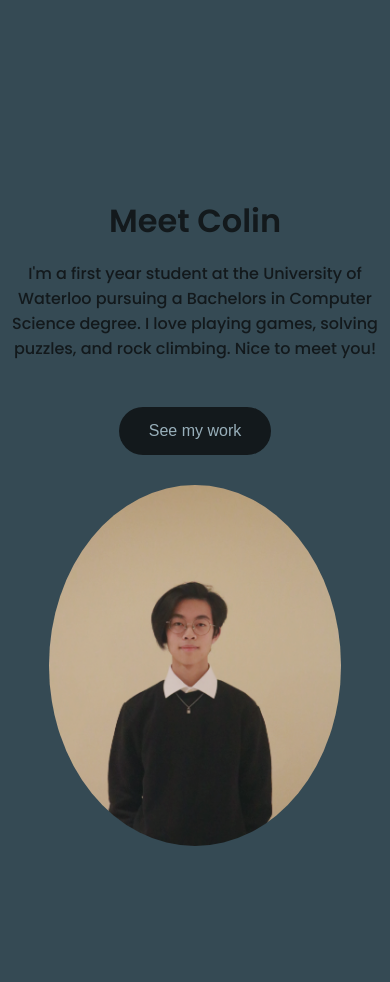
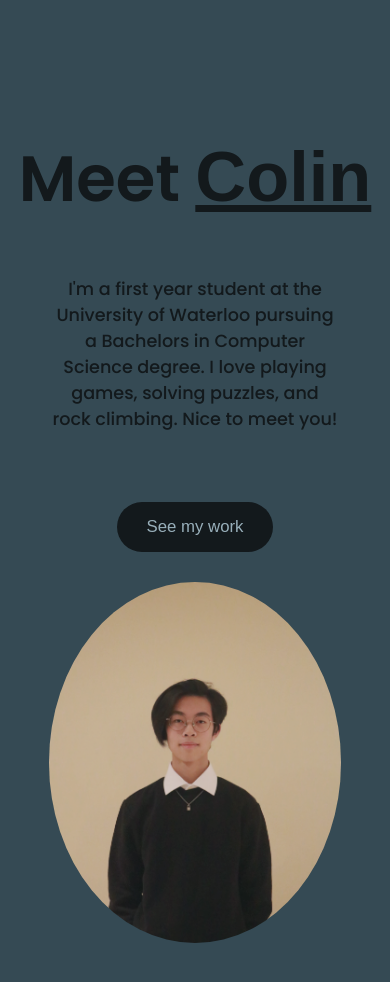
Before and after one commit to skjdfhkskjds/personal-website, a plain HTML site: page index.html in a window 390 px wide. Shown: the part 880-1862 px from the top of the page. Drawn offline with Linux system fonts and the light colour scheme.

Commit message:
Updated Index, Added Resume

```diff
--- a/css/style.css
+++ b/css/style.css
@@ -28,6 +28,7 @@
     text-align: center;
     justify-content: center;
     background: var(--bg-color);
+    z-index: 100000;
 }
 
 .landingPage h1 {
@@ -108,26 +109,16 @@ body{
     margin: 0;
     padding: 0;
 }
-.about
-{
+.about {
     position: relative;
     width: 100%;
+    min-height: 100vh;
     display: flex;
+    padding-top: 0;
     justify-content: center;
     align-items: center;
     background: var(--bg-dark-shade);
-    padding-block: min(24.5vh, 19rem);
-}
-
-.about .button {
-    position: relative;
-    display: inline-block;
-    margin-top: 30px;
-    padding: 15px 30px;
-    border-radius: 30px;
-    background: var(--bg-color);
-    color: var(--bg-lighter-shade);
-    text-decoration: none;
+    padding-block: min(13.5vh, 13rem);
 }
 
 .about .profile {
@@ -142,8 +133,7 @@ body{
     background: var(--bg-dark-shade);
 }
 
-.about .contentBx
-{
+.about .contentBx {
     max-width: 50%;
     width: 50%;
     text-align: end;
@@ -151,29 +141,44 @@ body{
     background: var(--bg-dark-shade);
 }
 
-.about .titleText
-{
+.about .titleText {
     font-family: 'Poppins', sans-serif;
     font-weight: 600;
     color: var(--bg-color);
-    font-size: 2em;
+    font-size: 4em;
     margin-bottom: 10px;
     background: var(--bg-dark-shade);
 }
 
-.about .text
-{
+.about .titleText a {
+    font-size: 1.1em;
+    background: none;
+    color: var(--bg-color);
+}
+
+.about .text {
     font-family: 'Poppins', sans-serif;
     color: var(--bg-color);
-    font-size: 1em;
-    margin-left: 300px;
+    font-size: 1.1em;
+    margin-left: 260px;
     background: var(--bg-dark-shade);
     word-wrap: break-word;
     font-weight: 500;
 }
 
-.about .imageBox
-{
+.about .button {
+    position: relative;
+    display: inline-block;
+    margin-top: 20px;
+    padding: 15px 30px;
+    border-radius: 30px;
+    background: var(--bg-color);
+    font-size: 1.05em;
+    color: var(--bg-lighter-shade);
+    text-decoration: none;
+}
+
+.about .imageBox {
     position: relative;
     min-width: 50%;
     width: 50%;
@@ -208,13 +213,14 @@ body{
 }
 
 .project-cards {
-    padding: min(20vw, 20rem);
+    padding: min(20vw, 18rem);
     position: relative;
     justify-content: center;
     display: grid;
     padding-block: min(5vh, 10rem);
     justify-items: center;
-    grid-template-columns: repeat(auto-fill, minmax(15rem, 1fr));
+    /* grid-template-columns: repeat(auto-fill, minmax(15rem, 1fr)); */
+    grid-template-columns: repeat(auto-fit, minmax(min(100%/2, max(60px, 100%/5)), 1fr));
     gap: 1.9rem;
 }
 
@@ -355,6 +361,35 @@ strong {
     }
 }
 
+@media (max-width: 1300px) {
+    .project-cards {
+        grid-template-columns: repeat(auto-fill, minmax(15rem, 1fr));
+    }
+}
+
+@media (max-width: 1100px) {
+    .about {
+        flex-direction: column;
+    }
+    .about .contentBx,
+    .about .imageBox {
+        min-width: 100%;
+        width: fit-content;
+        text-align: center;
+        padding-right: 0px;
+    }
+    .about .text {
+        justify-content: center;
+        text-align: center;
+        margin: 70px;
+    }
+    .profile {
+        margin-top: 80px;
+        max-height: 600px;
+        max-width: 600px;
+    }
+}
+
 @media (max-width: 700px) {
     .about
     {
@@ -372,7 +407,7 @@ strong {
     .about .text {
         justify-content: center;
         text-align: center;
-        margin-left: 0;
+        margin: 50px;
     }
     .profile {
         max-height: 500px;
@@ -382,28 +417,8 @@ strong {
     {
         margin-bottom: 30px;
     }
-}
-
-@media screen and (max-width: 1100px) {
-    .about {
-        flex-direction: column;
-    }
-    .about .contentBx,
-    .about .imageBox {
-        min-width: 100%;
-        width: fit-content;
-        text-align: center;
-        padding-right: 0px;
-    }
-    .about .text {
-        justify-content: center;
-        text-align: center;
-        margin-left: 0;
-    }
-    .profile {
-        margin-top: 80px;
-        max-height: 600px;
-        max-width: 600px;
+    .copyrightText {
+        margin: 10px;
     }
 }
 
@@ -429,6 +444,7 @@ strong {
     .about {
         flex-direction: column;
         justify-content: center;
+        margin: 0;
     }
     .about .contentBx,
     .about .imageBox {
@@ -437,22 +453,6 @@ strong {
         text-align: center;
         justify-content: center;
     }
-    .about .imageBox {
-        width: 95%;
-        max-width: 40%;
-        height: fit-content;
-    }
-
-    .about .contentBx,
-    .about .imageBox
-    {
-        display: block;
-        min-width: 100%;
-        width: fit-content;
-        text-align: center;
-        padding-right: 0px;
-        align-items: center;
-    }
     .profile{
         max-height: 300px;
         margin: auto;
--- a/index.html
+++ b/index.html
@@ -1,5 +1,6 @@
 <!DOCTYPE html>
 <html lang="en">
+
 <head>
     <meta charset="UTF-8">
     <meta http-equiv="X-UA-Compatible" content="IE=edge">
@@ -7,11 +8,12 @@
     <title>Personal Website</title>
     <link rel="stylesheet" href="css/style.css">
 </head>
+
 <body>
     <section class="landingPage">
         <div>
             <h1 class="title" id="openingLine">> Hello, my name is Colin.</h1>
-            <a href="#about"class="explore">Explore</a>
+            <a href="#about" class="explore">Explore</a>
 
             <script>
                 var mediaSize = window.matchMedia("(max-width: 425px)")
@@ -23,8 +25,9 @@
     </section>
     <section class="about" id="about">
         <div class="contentBx">
-            <h2 class="titleText">Meet Colin</h2>
-            <p class="text">I'm a first year student at the University of Waterloo pursuing a Bachelors in Computer Science degree. I love playing games, solving puzzles, and rock climbing. Nice to meet you!</p>
+            <h2 class="titleText">Meet <a href="Colin_Chu_Résumé.pdf" target="_blank">Colin</a></h2>
+            <p class="text">I'm a first year student at the University of Waterloo pursuing a Bachelors in Computer
+                Science degree. I love playing games, solving puzzles, and rock climbing. Nice to meet you!</p>
             <a href="#projects" class="button">See my work</a>
         </div>
         <div class="imageBox">
@@ -38,55 +41,74 @@
             <div class="card" style="background-image: url(images/lungCT.jpeg);">
                 <div class="card-content">
                     <h2 class="card-title">Covid-19 Detection</h2>
-                    <p class="card-body">Leveraged a <strong>CNN</strong> and the pre-trained <strong>MobileNetV2</strong> model to analyze and detect Covid-19 cases from CT scans of lungs with an accuracy of 85%.</p>
-                    <a href="https://github.com/skjdfhkskjds/machine-learning-projects/tree/main/covid-19-ct-scan-classifier" class="card-button" target="_blank"><strong>Learn More</strong></a>
+                    <p class="card-body">Leveraged a <strong>CNN</strong> and the pre-trained
+                        <strong>MobileNetV2</strong> model to analyze and detect Covid-19 cases from CT scans of lungs
+                        with an accuracy of 85%.</p>
+                    <a href="https://github.com/skjdfhkskjds/machine-learning-projects/tree/main/covid-19-ct-scan-classifier"
+                        class="card-button" target="_blank"><strong>Learn More</strong></a>
                 </div>
             </div>
 
             <div class="card" style="background-image: url(images/basilisk.png);">
                 <div class="card-content">
                     <h2 class="card-title">Roko's Basilisk NFT</h2>
-                    <p class="card-body">8,888 <strong>ERC721</strong> tokens developed in <strong>Solidity</strong>. Implemented with a <strong>proxy contract</strong> for upgradeablility in future implementations.</p>
-                    <a href="#" class="card-button" target="_blank"><strong>Learn More</strong></a>
+                    <p class="card-body">8,888 <strong>ERC721</strong> tokens developed in <strong>Solidity</strong>.
+                        Implemented with a <strong>proxy contract</strong> for upgradeablility in future
+                        implementations.</p>
+                    <a href="https://github.com/skjdfhkskjds/cult-of-the-basilisk-nft" class="card-button" target="_blank"><strong>Learn More</strong></a>
                 </div>
             </div>
 
             <div class="card" style="background-image: url(images/bot.jpeg);">
                 <div class="card-content">
                     <h2 class="card-title">Discord Stocks Bot</h2>
-                    <p class="card-body">A discord bot written in <strong>Python</strong> accessing the <strong>YFinance API</strong> to monitor stock prices and maintain a username unique portfolio in a <strong>MySQL</strong> database.</p>
-                    <a href="https://github.com/skjdfhkskjds/discord-bots/tree/main/stock-portfolio-bot" class="card-button" target="_blank"><strong>Learn More</strong></a>
+                    <p class="card-body">A discord bot written in <strong>Python</strong> accessing the <strong>YFinance
+                            API</strong> to monitor stock prices and maintain a username unique portfolio in a
+                        <strong>MySQL</strong> database.</p>
+                    <a href="https://github.com/skjdfhkskjds/discord-bots/tree/main/stock-portfolio-bot"
+                        class="card-button" target="_blank"><strong>Learn More</strong></a>
                 </div>
             </div>
 
             <div class="card" style="background-image: url(images/blockChain.jpeg);">
                 <div class="card-content">
                     <h2 class="card-title">Blockchain</h2>
-                    <p class="card-body">A miniature blockchain written in <strong>Javascript</strong> complete with <strong>transactional</strong> and security functionalities, including <strong>mining</strong> possibilities.</p>
-                    <a href="https://github.com/skjdfhkskjds/basic-blockchain" class="card-button" target="_blank"><strong>Learn More</strong></a>
+                    <p class="card-body">A miniature blockchain written in <strong>Javascript</strong> complete with
+                        <strong>transactional</strong> and security functionalities, including <strong>mining</strong>
+                        possibilities.</p>
+                    <a href="https://github.com/skjdfhkskjds/basic-blockchain" class="card-button"
+                        target="_blank"><strong>Learn More</strong></a>
                 </div>
             </div>
 
             <div class="card" style="background-image: url(images/chessBoard.jpeg);">
                 <div class="card-content">
                     <h2 class="card-title">Chess Engine</h2>
-                    <p class="card-body">A chess engine written in <strong>Java</strong> made with the <strong>Alpha-Beta pruning</strong> and <strong>Minimax</strong> algorithm on a custom developed chess interface.</p>
-                    <a href="https://github.com/skjdfhkskjds/Java-Chess" class="card-button" target="_blank"><strong>Learn More</strong></a>
+                    <p class="card-body">A chess engine written in <strong>Java</strong> made with the
+                        <strong>Alpha-Beta pruning</strong> and <strong>Minimax</strong> algorithm on a custom developed
+                        chess interface.</p>
+                    <a href="https://github.com/skjdfhkskjds/Java-Chess" class="card-button"
+                        target="_blank"><strong>Learn More</strong></a>
                 </div>
             </div>
 
             <div class="card" style="background-image: url(images/stopSign.png);">
                 <div class="card-content">
                     <h2 class="card-title">Traffic Sign Classifier</h2>
-                    <p class="card-body">A computer vision model made with a <strong>convolutional neural network</strong> in <strong>Tensorflow</strong> and <strong>Scikit-learn</strong> to recognize any of 47 different traffic signs.</p>
-                    <a href="https://github.com/skjdfhkskjds/machine-learning-projects/tree/main/traffic_sign_classifier" class="card-button" target="_blank"><strong>Learn More</strong></a>
+                    <p class="card-body">A computer vision model made with a <strong>convolutional neural
+                            network</strong> in <strong>Tensorflow</strong> and <strong>Scikit-learn</strong> to
+                        recognize any of 47 different traffic signs.</p>
+                    <a href="https://github.com/skjdfhkskjds/machine-learning-projects/tree/main/traffic_sign_classifier"
+                        class="card-button" target="_blank"><strong>Learn More</strong></a>
                 </div>
             </div>
 
             <div class="card" style="background-image: url(images/trivia.jpeg);">
                 <div class="card-content">
                     <h2 class="card-title">Trivia Discord Bot</h2>
-                    <p class="card-body">Leveraged the <strong>Discord</strong> and <strong>Trivia APIs</strong> in <strong>Python</strong> to develop a bot to ask trivia questions with a user score saving functionality.</p>
+                    <p class="card-body">Leveraged the <strong>Discord</strong> and <strong>Trivia APIs</strong> in
+                        <strong>Python</strong> to develop a bot to ask trivia questions with a user score saving
+                        functionality.</p>
                     <a href="#" class="card-button" target="_blank"><strong>Learn More</strong></a>
                 </div>
             </div>
@@ -94,40 +116,50 @@
             <div class="card" style="background-image: url(images/catanddog.jpg);">
                 <div class="card-content">
                     <h2 class="card-title">Cats or Dogs</h2>
-                    <p class="card-body">Developed a cat versus dog picture classifier with a <strong>CNN</strong> in Tensorflow. The model succeeded on testing data with an accuracy of 96%.</p>
-                    <a href="https://github.com/skjdfhkskjds/machine-learning-projects/tree/main/cat_vs_dog_classifier" class="card-button" target="_blank"><strong>Learn More</strong></a>
+                    <p class="card-body">Developed a cat versus dog picture classifier with a <strong>CNN</strong> in
+                        Tensorflow. The model succeeded on testing data with an accuracy of 96%.</p>
+                    <a href="https://github.com/skjdfhkskjds/machine-learning-projects/tree/main/cat_vs_dog_classifier"
+                        class="card-button" target="_blank"><strong>Learn More</strong></a>
                 </div>
             </div>
 
             <div class="card" style="background-image: url(images/phoneDiscord.jpeg);">
                 <div class="card-content">
                     <h2 class="card-title">The Rock Bot</h2>
-                    <p class="card-body">A discord bot written in <strong>Python</strong> which prints a picture of The Rock in response to the keyword "rock" and calculates points per invocation.</p>
-                    <a href="https://github.com/skjdfhkskjds/discord-bots/tree/main/the-rock-bot" class="card-button" target="_blank"><strong>Learn More</strong></a>
+                    <p class="card-body">A discord bot written in <strong>Python</strong> which prints a picture of The
+                        Rock in response to the keyword "rock" and calculates points per invocation.</p>
+                    <a href="https://github.com/skjdfhkskjds/discord-bots/tree/main/the-rock-bot" class="card-button"
+                        target="_blank"><strong>Learn More</strong></a>
                 </div>
             </div>
 
             <div class="card" style="background-image: url(images/healthCosts.jpg);">
                 <div class="card-content">
                     <h2 class="card-title">Costs Predictor</h2>
-                    <p class="card-body">Used a <strong>linear regression</strong> model to predict the cost of health care based on a variety of input features with a mean absolute error of 2200$.</p>
-                    <a href="https://github.com/skjdfhkskjds/machine-learning-projects/blob/main/health_costs_regression.py" class="card-button" target="_blank"><strong>Learn More</strong></a>
+                    <p class="card-body">Used a <strong>linear regression</strong> model to predict the cost of health
+                        care based on a variety of input features with a mean absolute error of 2200$.</p>
+                    <a href="https://github.com/skjdfhkskjds/machine-learning-projects/blob/main/health_costs_regression.py"
+                        class="card-button" target="_blank"><strong>Learn More</strong></a>
                 </div>
             </div>
 
             <div class="card" style="background-image: url(images/heartFailure.jpg);">
                 <div class="card-content">
                     <h2 class="card-title">Heart Failure Model</h2>
-                    <p class="card-body">Implemented a <strong>NN</strong> to detect heart disease in patients based on basic input features and <strong>K-means</strong> clusters with an accuracy of 85%.</p>
-                    <a href="https://github.com/skjdfhkskjds/machine-learning-projects/tree/main/heart-failure-detection" class="card-button" target="_blank"><strong>Learn More</strong></a>
+                    <p class="card-body">Implemented a <strong>NN</strong> to detect heart disease in patients based on
+                        basic input features and <strong>K-means</strong> clusters with an accuracy of 85%.</p>
+                    <a href="https://github.com/skjdfhkskjds/machine-learning-projects/tree/main/heart-failure-detection"
+                        class="card-button" target="_blank"><strong>Learn More</strong></a>
                 </div>
             </div>
 
             <div class="card" style="background-image: url(images/ballSim.png);">
                 <div class="card-content">
                     <h2 class="card-title">Ball Simulation</h2>
-                    <p class="card-body">Developed a bouncing ball simulation in <strong>Java</strong> by applying real-world physics. Resulted in a full-score on a research paper investigating it.</p>
-                    <a href="https://github.com/skjdfhkskjds/bouncing-ball-simulation" class="card-button" target="_blank"><strong>Learn More</strong></a>
+                    <p class="card-body">Developed a bouncing ball simulation in <strong>Java</strong> by applying
+                        real-world physics. Resulted in a full-score on a research paper investigating it.</p>
+                    <a href="https://github.com/skjdfhkskjds/bouncing-ball-simulation" class="card-button"
+                        target="_blank"><strong>Learn More</strong></a>
                 </div>
             </div>
 
@@ -138,8 +170,11 @@
             <li><a href="https://www.facebook.com/colin.chuu/" target="_blank"><img src="images/facebook.png"></a></li>
             <li><a href="https://www.linkedin.com/in/colin-chu/" target="_blank"><img src="images/linkedin.png"></a></li>
             <li><a href="https://www.instagram.com/colin.chuu/" target="_blank"><img src="images/instagram.png"></a></li>
+            <li><a href="https://twitter.com/colinchuu" target='_blank'><img src="images/twitter.png"></a></li>
         </ul>
-        <h4 class="copyrightText">Copyright ©2022 | <a href="https://github.com/skjdfhkskjds/personal-website" class="copyrightText" target="_blank">Check out the source code for this site.</a></h4>
+        <h4 class="copyrightText">Copyright ©2022 | <a href="https://github.com/skjdfhkskjds/personal-website"
+                class="copyrightText" target="_blank">Check out the source code for this site.</a></h4>
     </section>
 </body>
+
 </html>
```
Also changed, not shown: 1 other file.
